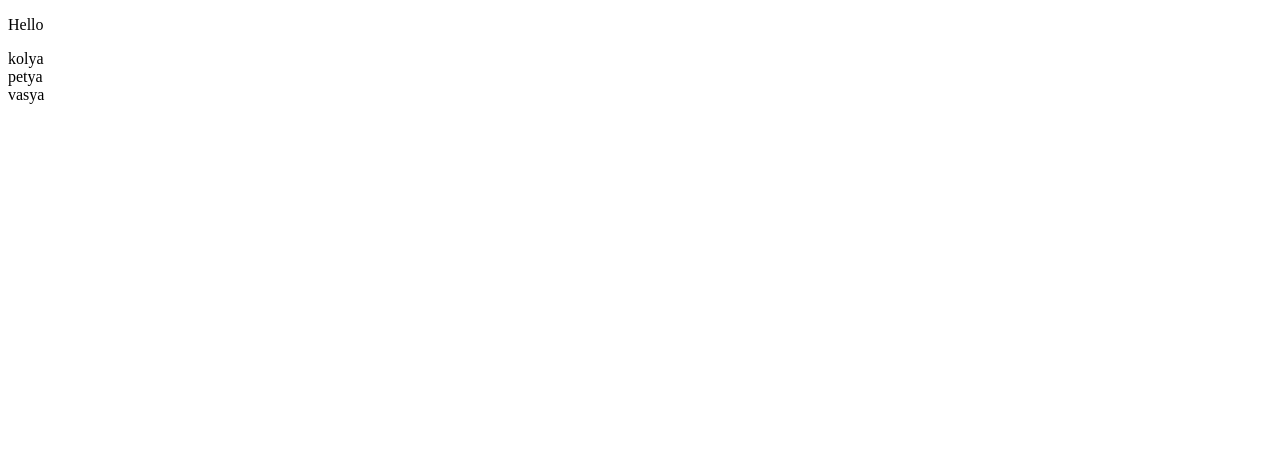
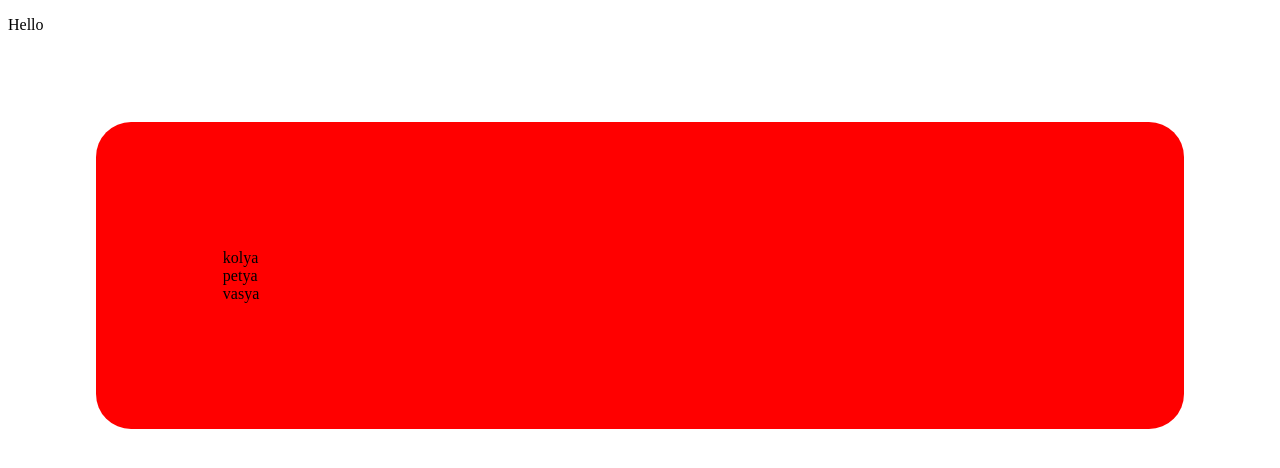
Before and after one commit to denvery31/Vue_js_test, a Vue app: page / in a window 1280 px wide. Shown: the top 468 px of the page. Built offline with nearby package versions, Linux system fonts and the light colour scheme.

Commit message:
added css

```diff
--- a/src/App.vue
+++ b/src/App.vue
@@ -1,7 +1,7 @@
 <template>
   <p>Hello</p>
-  <div>
-    <div v-for="player in palyers" :key="player">
+  <div class="p_block">
+    <div v-for="player in palyers" :key="player.name" class="player">
       {{ player.name }}
     </div>
   </div>
@@ -34,4 +34,11 @@ export default {
 };
 </script>
 
-<style></style>
+<style>
+.p_block {
+  background-color: red;
+  padding: 10%;
+  margin: 7%;
+  border-radius: 35px;
+}
+</style>
```
